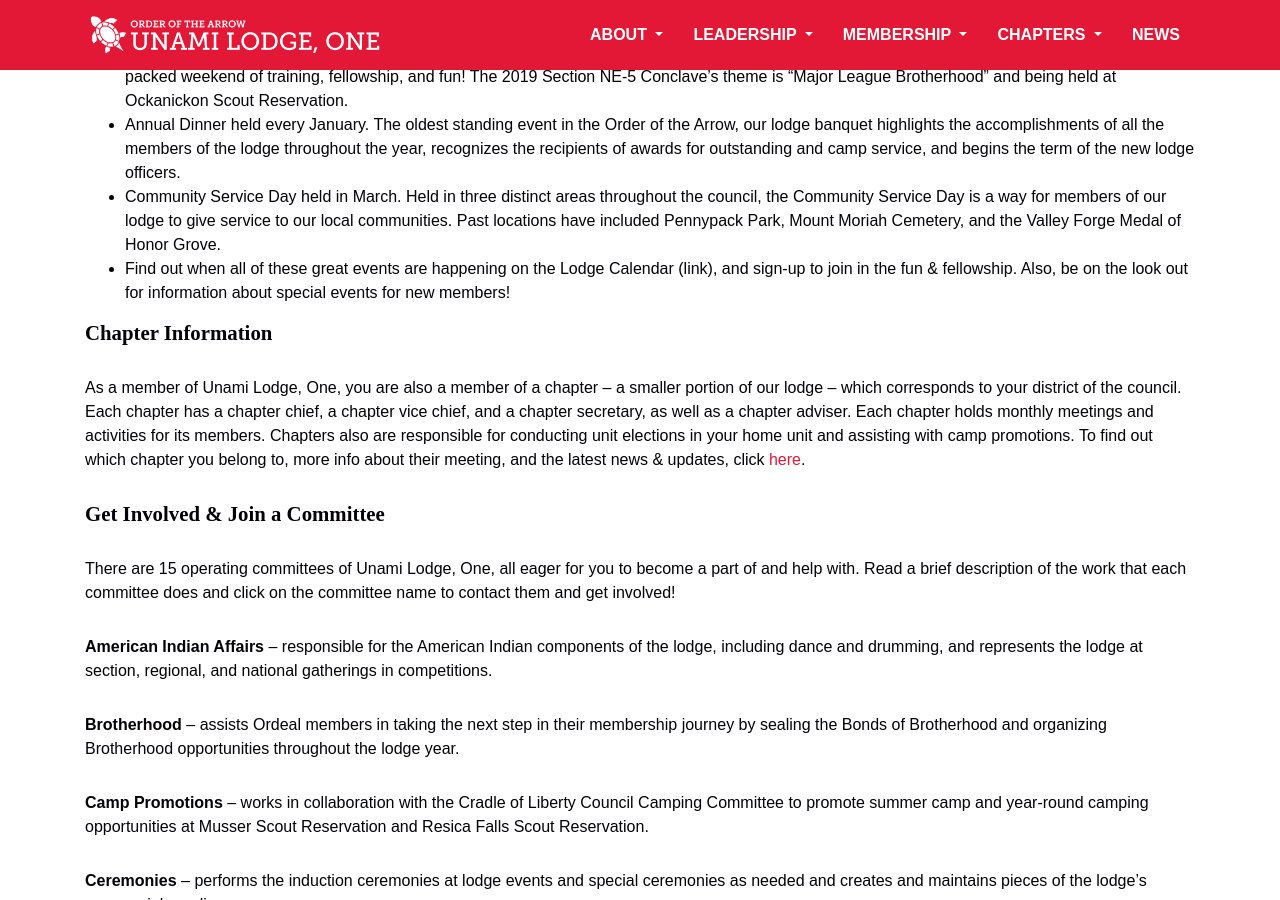
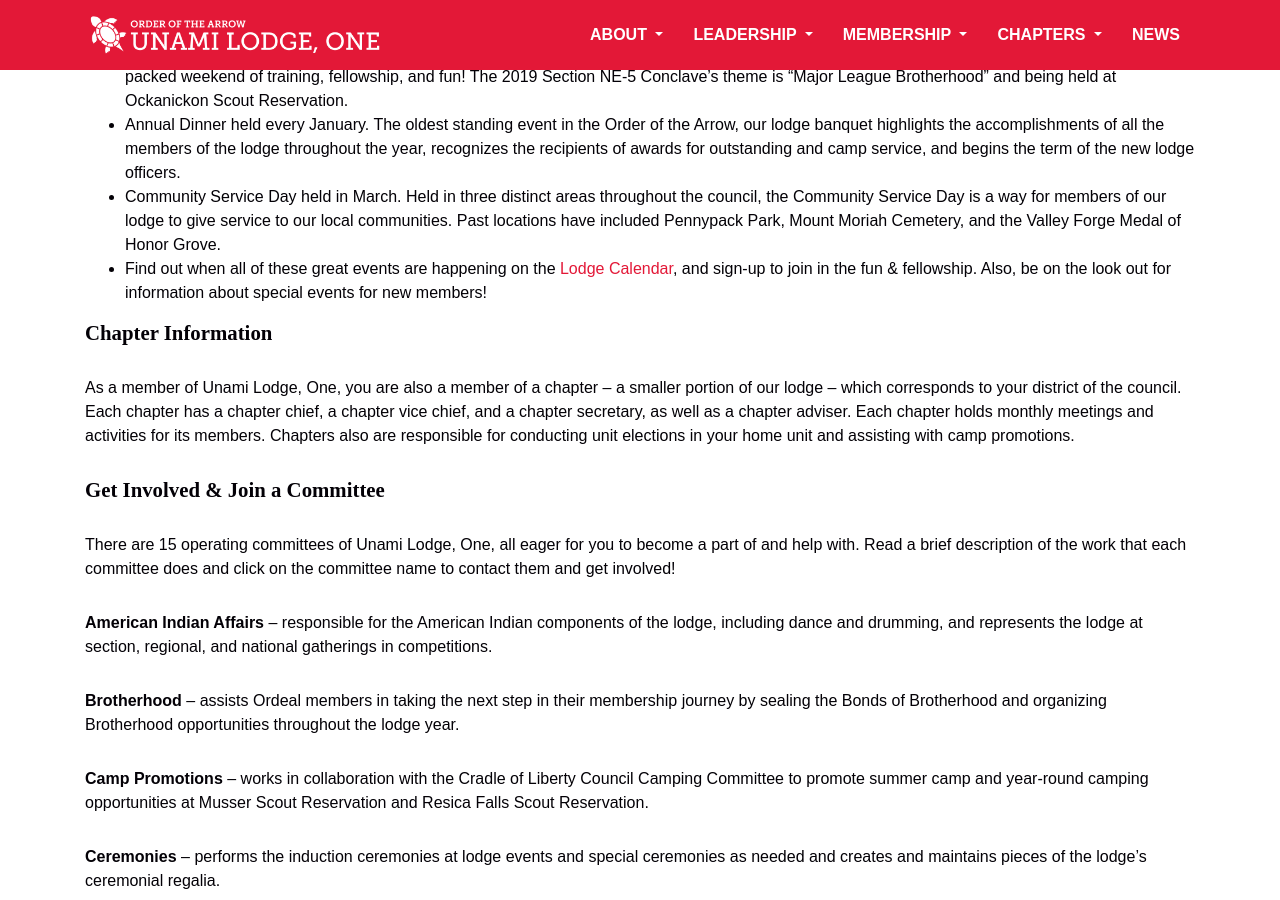
Before and after one commit to colbsa/UnamiLodge.org, a Jekyll site: the page built from newmembers.md, in a window 1280 px wide and 900 px high, scrolled down 436 px. Built offline with Jekyll 4.4.1, drawn with Linux system fonts in a browser that asks for light colours; some web fonts are replaced; some of the changed text lies outside the part shown.

Commit message:
Updated email and page links

```diff
--- a/newmembers.md
+++ b/newmembers.md
@@ -12,10 +12,10 @@
 -	Section NE-5 Conclave held in early June. Each lodge in the section – the 10 lodges from the councils surrounding us – takes turns hosting this action-packed weekend of training, fellowship, and fun! The 2019 Section NE-5 Conclave’s theme is “Major League Brotherhood” and being held at Ockanickon Scout Reservation.
 -	Annual Dinner held every January. The oldest standing event in the Order of the Arrow, our lodge banquet highlights the accomplishments of all the members of the lodge throughout the year, recognizes the recipients of awards for outstanding and camp service, and begins the term of the new lodge officers.
 -	Community Service Day held in March. Held in three distinct areas throughout the council, the Community Service Day is a way for members of our lodge to give service to our local communities. Past locations have included Pennypack Park, Mount Moriah Cemetery, and the Valley Forge Medal of Honor Grove.
--	Find out when all of these great events are happening on the Lodge Calendar (link), and sign-up to join in the fun & fellowship. Also, be on the look out for information about special events for new members!
+-	Find out when all of these great events are happening on the [Lodge Calendar](/calendar), and sign-up to join in the fun & fellowship. Also, be on the look out for information about special events for new members!
 
 ## Chapter Information
-As a member of Unami Lodge, One, you are also a member of a chapter – a smaller portion of our lodge – which corresponds to your district of the council. Each chapter has a chapter chief, a chapter vice chief, and a chapter secretary, as well as a chapter adviser. Each chapter holds monthly meetings and activities for its members. Chapters also are responsible for conducting unit elections in your home unit and assisting with camp promotions. To find out which chapter you belong to, more info about their meeting, and the latest news & updates, click [here](chapters.html).
+As a member of Unami Lodge, One, you are also a member of a chapter – a smaller portion of our lodge – which corresponds to your district of the council. Each chapter has a chapter chief, a chapter vice chief, and a chapter secretary, as well as a chapter adviser. Each chapter holds monthly meetings and activities for its members. Chapters also are responsible for conducting unit elections in your home unit and assisting with camp promotions. <!-- To find out which chapter you belong to, more info about their meeting, and the latest news & updates, click [here](chapters.html). -->
 
 ## Get Involved & Join a Committee
 There are 15 operating committees of Unami Lodge, One, all eager for you to become a part of and help with. Read a brief description of the work that each committee does and click on the committee name to contact them and get involved!
@@ -54,10 +54,10 @@
 As an Ordeal member, your focus should be on providing leadership to your home unit. After 10 months as an Ordeal member, you have the opportunity to take the next step in your membership journey and become a Brotherhood member. As a Brotherhood member, your focus should shift to now serve the lodge as well, and providing leadership on the chapter or lodge level. You can become a Brotherhood member at any of our three lodge weekends, as well as at Resica Fall Scout Reservation during the summer. To sign-up and seal the bond, head over to the [Lodge Calendar](calendar).
 
 ### Key Contacts
-Questions? Head over to the contact form (link) and ask one of our lodge committees, or contact one of the leaders of the lodge listed below.
+Questions? Head over to the [contact form](contact) and ask one of our lodge committees, or contact one of the leaders of the lodge listed below.
 
-Aidan Campbell – Lodge Chief - lodgechief@unamilodge.org
+Aidan Campbell – Lodge Chief - [lodgechief@unamilodge.org](/contact#lodgechief)
 
-Dennis Abernethy – Lodge Adviser - lodgeadviser@unamilodge.org
+Dennis Abernethy – Lodge Adviser - [lodgeadviser@unamilodge.org](/contact#lodgeadviser)
 
-John Bickel – Lodge Staff Adviser - lodgestaffadviser@unamilodge.org
+John Bickel – Lodge Staff Adviser - [lodgestaffadviser@unamilodge.org](/contact#lodgestaffadviser)
```
Also changed, not shown: brotherhood.md (+1 -1 lines), parentinfo.md (+1 -1 lines).
